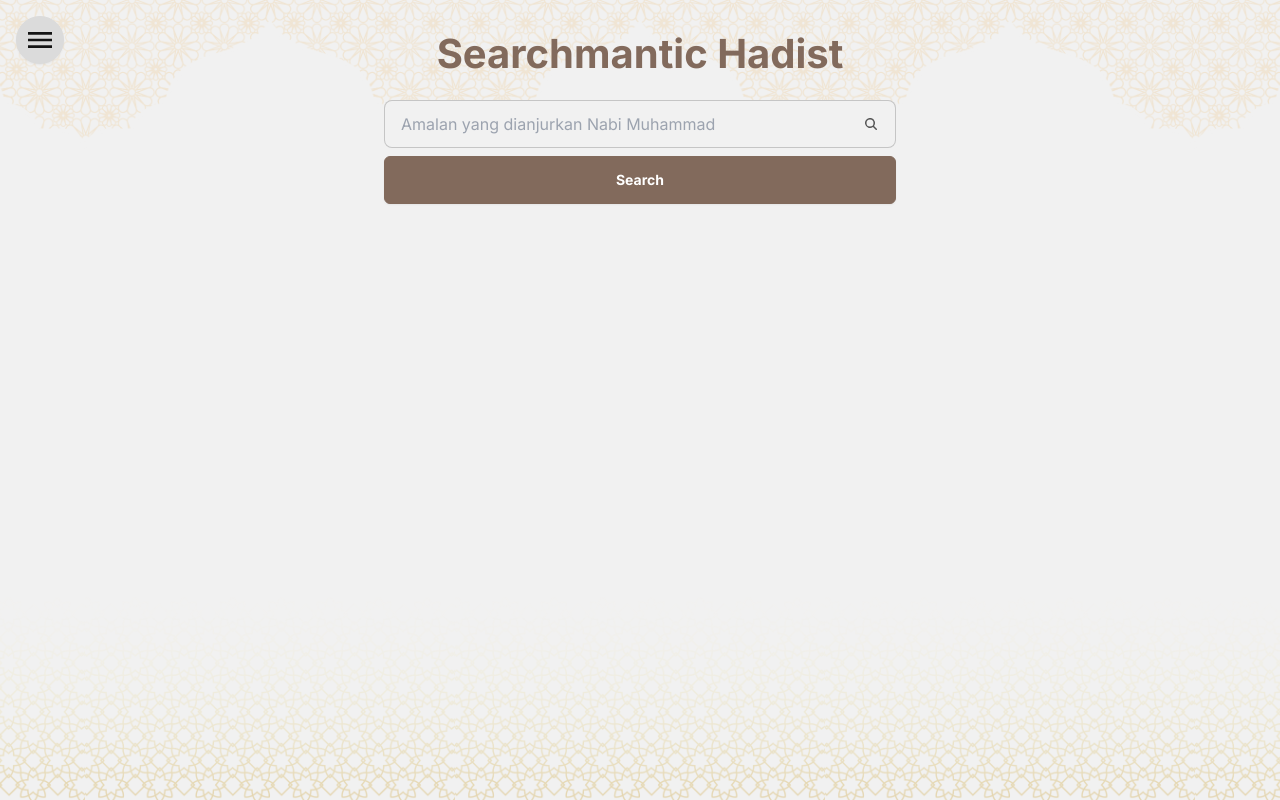
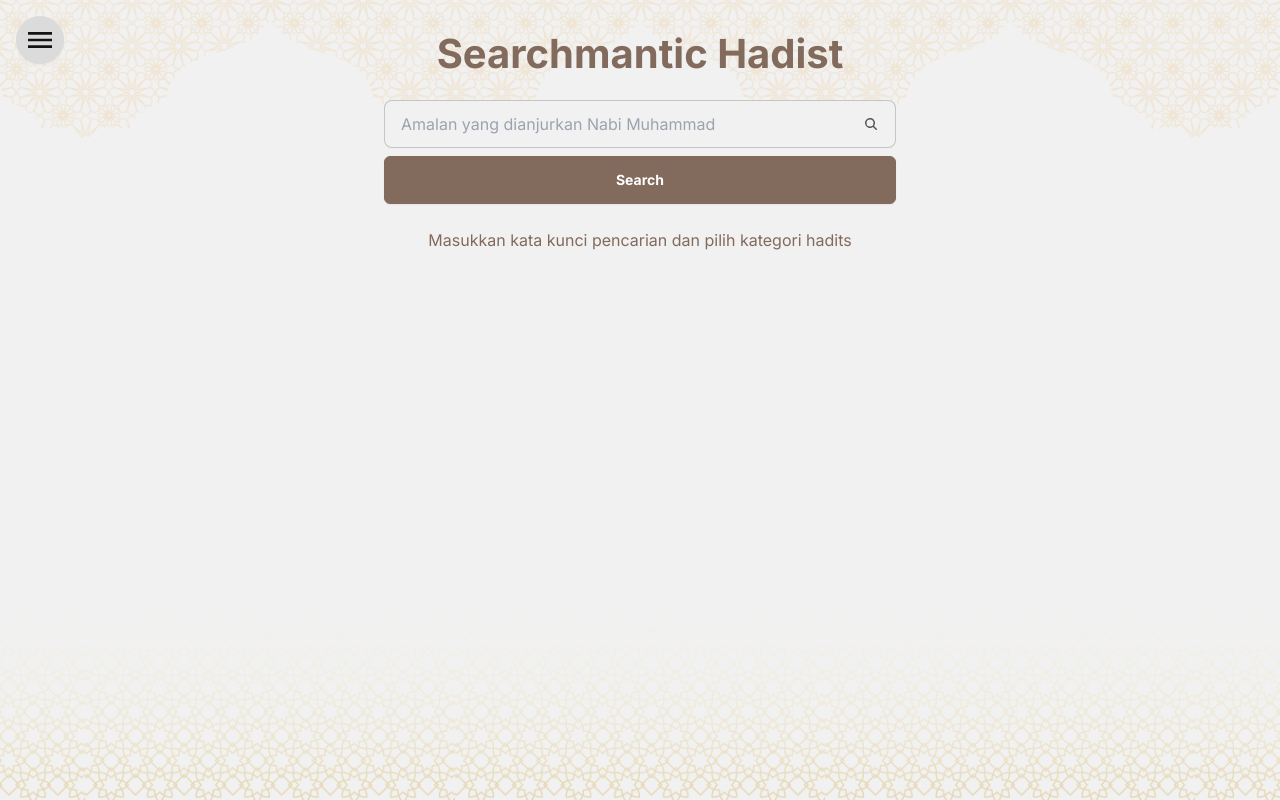
Before and after one commit to Alfthrpy/searchmantic-hadist, a Next.js app: page /1 in a window 1280 px wide. Built offline with nearby package versions, Linux system fonts and the light colour scheme.

Commit message:
fix : bug param

```diff
--- a/app/[hadits]/page.tsx
+++ b/app/[hadits]/page.tsx
@@ -16,15 +16,22 @@ interface PageProps {
 
 
 export default function Page({ searchParams }: PageProps) {
+  const { query, hadits } = searchParams || {};
   return (
     <div className="min-h-screen flex flex-col items-center pt-6">
       <h1 className="text-center text-[1.5rem] font-bold text-[#826a5c] sm:text-[1.875rem] md:text-[2.25rem] lg:text-[2.5rem]">
         Searchmantic Hadist
       </h1>
       <SearchForm />
-      <Suspense fallback={<Skeleton/>}>
-        <SearchResults searchParams={searchParams} />
-      </Suspense>
+      {query && hadits ? (
+        <Suspense fallback={<Skeleton />}>
+          <SearchResults searchParams={{ query, hadits }} />
+        </Suspense>
+      ) : (
+        <p className="mt-6 text-center text-neutral">
+          Masukkan kata kunci pencarian dan pilih kategori hadits
+        </p>
+      )}
     </div>
   );
 }
```
